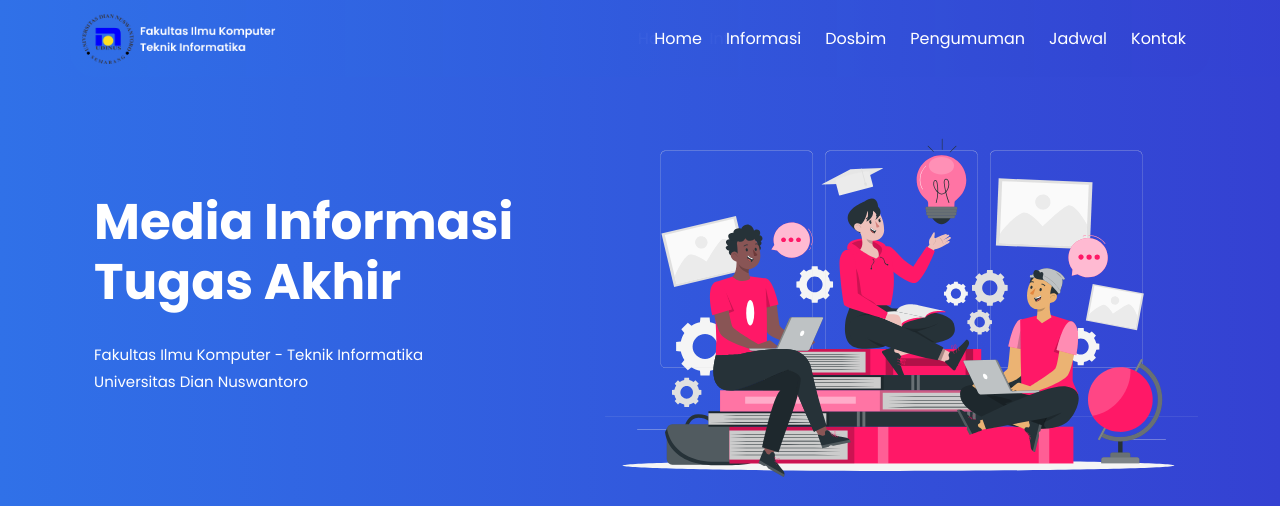
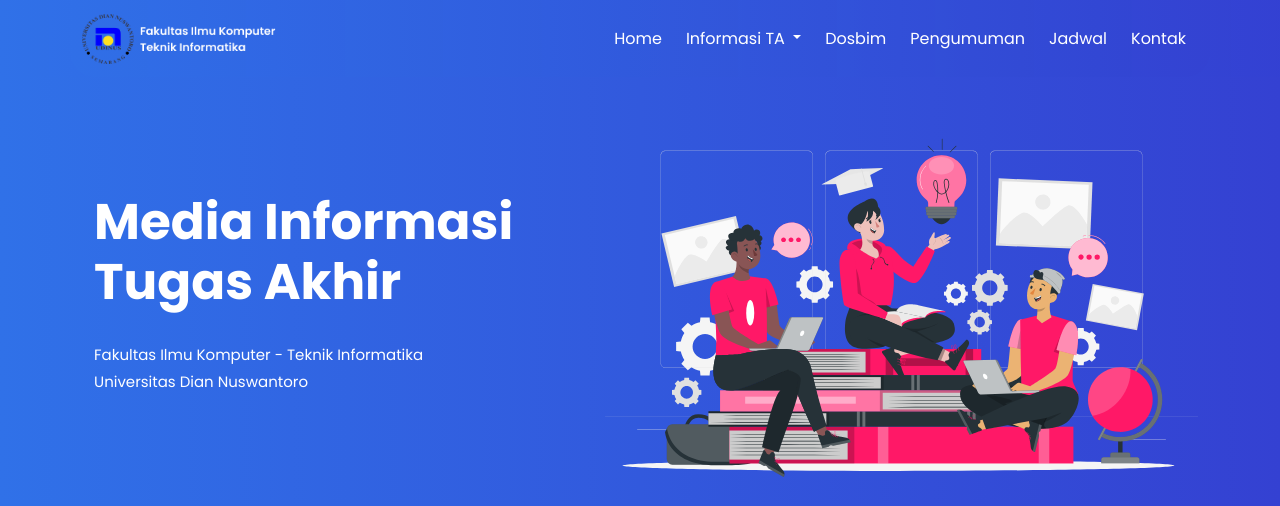
Before and after one commit to reinaldyakbar/project_sidang, a CodeIgniter app: page /project_sidang/ in a window 1280 px wide. Shown: the top 506 px of the page. Run offline with CodeIgniter, Linux system fonts and the light colour scheme; some libraries are stand-ins or nearby versions.

Commit message:
dropdown

```diff
--- a/application/views/front-end/index.php
+++ b/application/views/front-end/index.php
@@ -12,10 +12,17 @@
             <ul class="navbar-nav ms-auto mb-2 mb-lg-0 small fw-bolder">
                 <li class="nav-item mx-1"><a class="nav-link" href="<?php echo base_url('dashboard') ?>">Home</a>
                 </li>
-                <li class="nav-item mx-1"><a class="nav-link"
-                        href="<?php echo base_url('dashboard/informasi') ?>">Informasi</a>
-                        <ul class=""></ul>
-                </li>
+                <li class="nav-item dropdown mx-1">
+            <a class="nav-link dropdown-toggle" href="#" id="informasiDropdown" role="button" data-bs-toggle="dropdown" aria-haspopup="true" aria-expanded="false">
+                Informasi TA
+            </a>
+            <ul class="dropdown-menu" aria-labelledby="informasiDropdown">
+                <!-- Opsi 1 -->
+                <li><a class="dropdown-item text-black text-center" href="<?php echo base_url('dashboard/informasi/ta1') ?>">Tugas Akhir 1</a></li>
+                <!-- Opsi 2 -->
+                <li><a class="dropdown-item text-black text-center" href="<?php echo base_url('dashboard/informasi/ta2') ?>">Tugas Akhir 2</a></li>
+            </ul>
+        </li>
                 <li class="nav-item mx-1"><a class="nav-link"
                         href="<?php echo base_url('dashboard/dosbim') ?>">Dosbim</a>
                 </li>
--- a/application/views/layout/front-footer.php
+++ b/application/views/layout/front-footer.php
@@ -47,6 +47,8 @@
     AOS.init();
 </script>
 <script src="<?php echo base_url() ?>assets/front-end/assets/js/bootstrap.min.js"></script>
+<script src="https://cdn.jsdelivr.net/npm/@popperjs/core@2.11.6/dist/umd/popper.min.js" integrity="sha384-oBqDVmMz9ATKxIep9tiCxS/Z9fNfEXiDAYTujMAeBAsjFuCZSmKbSSUnQlmh/jp3" crossorigin="anonymous"></script>
+<script src="https://cdn.jsdelivr.net/npm/bootstrap@5.2.3/dist/js/bootstrap.min.js" integrity="sha384-cuYeSxntonz0PPNlHhBs68uyIAVpIIOZZ5JqeqvYYIcEL727kskC66kF92t6Xl2V" crossorigin="anonymous"></script>
 </body>
 
 </html>
--- a/application/views/layout/front-navbar.php
+++ b/application/views/layout/front-navbar.php
@@ -21,13 +21,13 @@
                                             href="<?php echo base_url('dashboard') ?>">Home</a></li>
                                             <li class="nav-item dropdown mx-1">
             <a class="nav-link dropdown-toggle" href="#" id="informasiDropdown" role="button" data-bs-toggle="dropdown" aria-haspopup="true" aria-expanded="false">
-                Informasi
+                Informasi TA
             </a>
             <ul class="dropdown-menu" aria-labelledby="informasiDropdown">
                 <!-- Opsi 1 -->
-                <li><a class="dropdown-item" href="<?php echo base_url('dashboard/informasi/ta1') ?>">ta1</a></li>
+                <li><a class="dropdown-item text-black text-center" href="<?php echo base_url('dashboard/informasi/ta1') ?>">Tugas Akhir 1</a></li>
                 <!-- Opsi 2 -->
-                <li><a class="dropdown-item" href="<?php echo base_url('dashboard/informasi/ta2') ?>">ta2</a></li>
+                <li><a class="dropdown-item text-black text-center" href="<?php echo base_url('dashboard/informasi/ta2') ?>">Tugas Akhir 2</a></li>
             </ul>
         </li>
                                     <li class="nav-item mx-1"><a class="nav-link"
```
